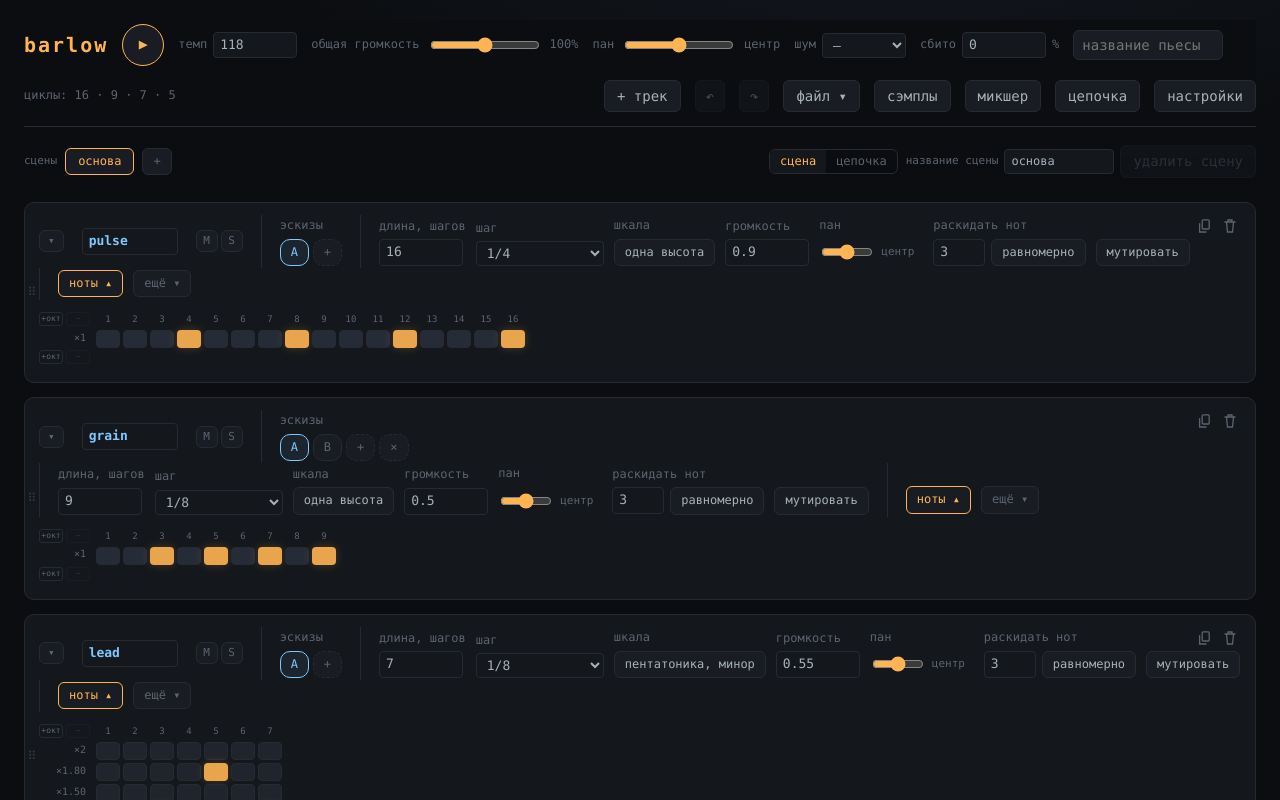
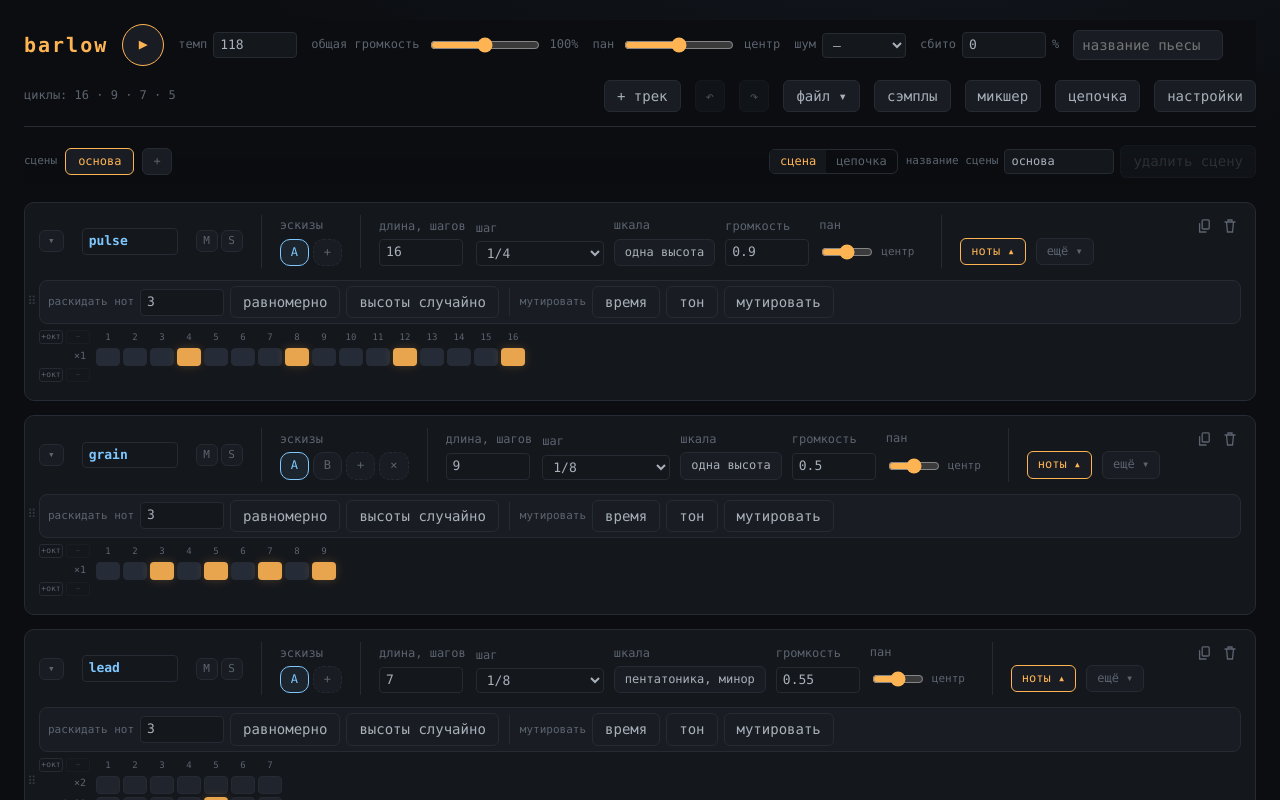
Before and after one commit to eaprelsky/barlow, a React (Vite) app: page / in a window 1280 px wide. Shown: the top 800 px of the page. Built offline with nearby package versions, Linux system fonts and the light colour scheme.

Commit message:
Нотный стан: тулбар раскидки/мутации у стана (скрыт вместе со станом); мутация с режимами время/тон и случайный реролл высот

```diff
--- a/src/App.tsx
+++ b/src/App.tsx
@@ -3,7 +3,7 @@
 import { AudioEngine, stepIndexAt } from './audio/engine';
 import { euclid } from './music/euclid';
 import { defaultPatch } from './music/defaultPatch';
-import { mutatePattern } from './music/mutate';
+import { mutatePattern, scatterHeights, type MutateModes } from './music/mutate';
 import { InstrumentBrowser } from './components/InstrumentBrowser';
 import type { InstrumentPreset } from './music/instrumentPresets';
 import {
@@ -558,6 +558,26 @@
   );
 
   const mutate = useCallback(
+    (trackId: string, modes: MutateModes) => {
+      setPatchStep((p) => ({
+        ...p,
+        tracks: p.tracks.map((t) => {
+          if (t.id !== trackId) return t;
+          const scene = p.scenes.find((s) => s.id === sceneId);
+          const pattern = patternInScene(t, scene);
+          return {
+            ...t,
+            patterns: t.patterns.map((pt) =>
+              pt.id === pattern.id ? mutatePattern(pt, scaleOf(t).length, 3, modes) : pt,
+            ),
+          };
+        }),
+      }));
+    },
+    [sceneId],
+  );
+
+  const applyScatterHeights = useCallback(
     (trackId: string) => {
       setPatchStep((p) => ({
         ...p,
@@ -568,7 +588,7 @@
           return {
             ...t,
             patterns: t.patterns.map((pt) =>
-              pt.id === pattern.id ? mutatePattern(pt, scaleOf(t).length) : pt,
+              pt.id === pattern.id ? scatterHeights(pt, scaleOf(t).length) : pt,
             ),
           };
         }),
@@ -1067,6 +1087,7 @@
             onRemovePattern={removePattern}
             onEuclid={applyEuclid}
             onMutate={mutate}
+            onScatterHeights={applyScatterHeights}
             onRemove={removeTrack}
             onDuplicate={duplicateTrack}
             onReorder={reorderTrack}
--- a/src/components/TrackRow.tsx
+++ b/src/components/TrackRow.tsx
@@ -20,6 +20,7 @@
   scaleOf,
 } from '../types';
 import { presetName } from '../music/scales';
+import type { MutateModes } from '../music/mutate';
 import { instrumentNameOf } from '../music/instrumentPresets';
 import type { InstrumentPreset } from '../music/instrumentPresets';
 import { InstrumentBrowser } from './InstrumentBrowser';
@@ -90,7 +91,8 @@
   onForkPattern: (trackId: string, patternId: string) => void;
   onRemovePattern: (trackId: string, patternId: string) => void;
   onEuclid: (id: string, pulses: number) => void;
-  onMutate: (id: string) => void;
+  onMutate: (id: string, modes: MutateModes) => void;
+  onScatterHeights: (id: string) => void;
   onRemove: (id: string) => void;
   onDuplicate: (id: string) => void;
   onReorder: (fromId: string, toId: string, place: 'before' | 'after') => void;
@@ -124,6 +126,7 @@
   onRemovePattern,
   onEuclid,
   onMutate,
+  onScatterHeights,
   onRemove,
   onDuplicate,
   onReorder,
@@ -140,6 +143,8 @@
   genBusy,
 }: Props) {
   const [pulses, setPulses] = useState(3);
+  const [mutTime, setMutTime] = useState(true);
+  const [mutPitch, setMutPitch] = useState(true);
   const [prompt, setPrompt] = useState('');
   const [genSeconds, setGenSeconds] = useState(3);
   const [showInstruments, setShowInstruments] = useState(false);
@@ -888,23 +893,6 @@
               <span className="pan-label">{panLabel(track.pan)}</span>
             </span>
           </label>
-          <label title="Евклидов ритм: ноты раскладываются максимально равномерно по циклу. Например, 3 ноты по 8 шагов — знаменитый тресильо">
-            раскидать нот
-            <span className="inline">
-              <NumField
-                value={pulses} min={0} max={pattern.length}
-                onChange={(n) => setPulses(Math.round(n))}
-              />
-              <button onClick={() => onEuclid(track.id, pulses)} title="Расставить ноты равномерно по циклу">равномерно</button>
-            </span>
-          </label>
-          <button
-            className="mut"
-            title="Случайно подвинуть пару нот активного эскиза: вкл/выкл, высоты, вероятность, громкость"
-            onClick={() => onMutate(track.id)}
-          >
-            мутировать
-          </button>
         </div>
         <div className="group ops">
           <button
@@ -1683,6 +1671,56 @@
       )}
 
       {showRoll && (
+        <div className="roll-tools">
+          <span
+            className="rt-label"
+            title="Евклидов ритм: ноты раскладываются максимально равномерно по циклу. Например, 3 ноты по 8 шагов — знаменитый тресильо"
+          >
+            раскидать нот
+          </span>
+          <NumField
+            value={pulses} min={0} max={pattern.length}
+            onChange={(n) => setPulses(Math.round(n))}
+          />
+          <button onClick={() => onEuclid(track.id, pulses)} title="Расставить ноты равномерно по времени (евклид)">равномерно</button>
+          <button
+            onClick={() => onScatterHeights(track.id)}
+            title="Перебросить высоты всех нот случайно по всей шкале: ритм, громкости, вероятности и длины остаются"
+          >
+            высоты случайно
+          </button>
+          <span className="rt-sep" />
+          <span
+            className="rt-label"
+            title="Что трогает мутация: время — вкл/выкл нот, вероятность, громкость; тон — высота отдельной ноты"
+          >
+            мутировать
+          </span>
+          <button
+            className={mutTime ? 'on' : ''}
+            onClick={() => setMutTime((v) => !v)}
+            title="Режим «время»: вкл/выкл нот, вероятность срабатывания, громкость"
+          >
+            время
+          </button>
+          <button
+            className={mutPitch ? 'on' : ''}
+            onClick={() => setMutPitch((v) => !v)}
+            title="Режим «тон»: высота отдельной ноты — случайная строка шкалы"
+          >
+            тон
+          </button>
+          <button
+            className="mut"
+            disabled={!mutTime && !mutPitch}
+            title="Пара случайных правок активного эскиза по выбранным режимам — поколечное развитие паттерна"
+            onClick={() => onMutate(track.id, { time: mutTime, pitch: mutPitch })}
+          >
+            мутировать
+          </button>
+        </div>
+      )}
+      {showRoll && (
       <div className="roll" ref={rollRef}>
         <div className="roll-side">
           <div className="col-num-spacer oct-row">
--- a/src/index.css
+++ b/src/index.css
@@ -1394,6 +1394,31 @@
   flex: 1;
 }
 
+/* Тулбар нотного стана: раскидка нот и мутация — в контексте стана */
+.roll-tools {
+  display: flex;
+  align-items: center;
+  flex-wrap: wrap;
+  gap: 6px;
+  padding: 5px 8px;
+  border: 1px solid var(--border);
+  border-radius: 8px;
+  background: var(--panel-2);
+  margin-bottom: 6px;
+}
+
+.roll-tools .rt-label {
+  font-size: 11px;
+  color: var(--text-dim);
+}
+
+.roll-tools .rt-sep {
+  align-self: stretch;
+  width: 1px;
+  margin: 2px 4px;
+  background: var(--border);
+}
+
 /* Синхронизация LFO с темпом */
 .sync-select {
   font-size: 11px;
--- a/src/music/mutate.ts
+++ b/src/music/mutate.ts
@@ -2,6 +2,12 @@
 // «поколечного» развития паттерна (мутируешь, слушаешь, оставляешь или снова мутируешь).
 
 import type { Note, Pattern } from '../types';
+
+/** Что мутируем: время (вкл/выкл, вероятность, громкость) и/или тон (высота). */
+export interface MutateModes {
+  time: boolean;
+  pitch: boolean;
+}
 
 const randNote = (rows: number) => Math.floor(Math.random() * rows);
 
@@ -15,9 +21,18 @@
   return notes;
 }
 
-export function mutatePattern(pattern: Pattern, rows: number, edits = 3): Pattern {
+export function mutatePattern(
+  pattern: Pattern,
+  rows: number,
+  edits = 3,
+  modes: MutateModes = { time: true, pitch: true },
+): Pattern {
+  const ops: string[] = [
+    ...(modes.time ? (['toggle', 'prob', 'vel'] as const) : []),
+    ...(modes.pitch ? (['height'] as const) : []),
+  ];
+  if (ops.length === 0) return pattern;
   const steps = pattern.steps.map((s) => ({ ...s, notes: s.notes.map((nt) => ({ ...nt })) }));
-  const ops = ['toggle', 'height', 'prob', 'vel'] as const;
   for (let i = 0; i < edits; i++) {
     const s = steps[Math.floor(Math.random() * steps.length)];
     if (!s) break;
@@ -50,3 +65,26 @@
   }
   return { ...pattern, steps };
 }
+
+/** Случайно перебросить высоты всех нот по шкале: ритм, громкости,
+ *  вероятности и длины нот остаются — меняется только тон. */
+export function scatterHeights(pattern: Pattern, rows: number): Pattern {
+  if (rows <= 1) return pattern;
+  return {
+    ...pattern,
+    steps: pattern.steps.map((s) => {
+      if (s.notes.length === 0) return s;
+      const used = new Set<number>();
+      return {
+        ...s,
+        notes: s.notes.map((nt) => {
+          let n = randNote(rows);
+          let guard = 0;
+          while (used.has(n) && guard++ < rows * 2) n = randNote(rows);
+          used.add(n);
+          return { ...nt, n };
+        }),
+      };
+    }),
+  };
+}
```
